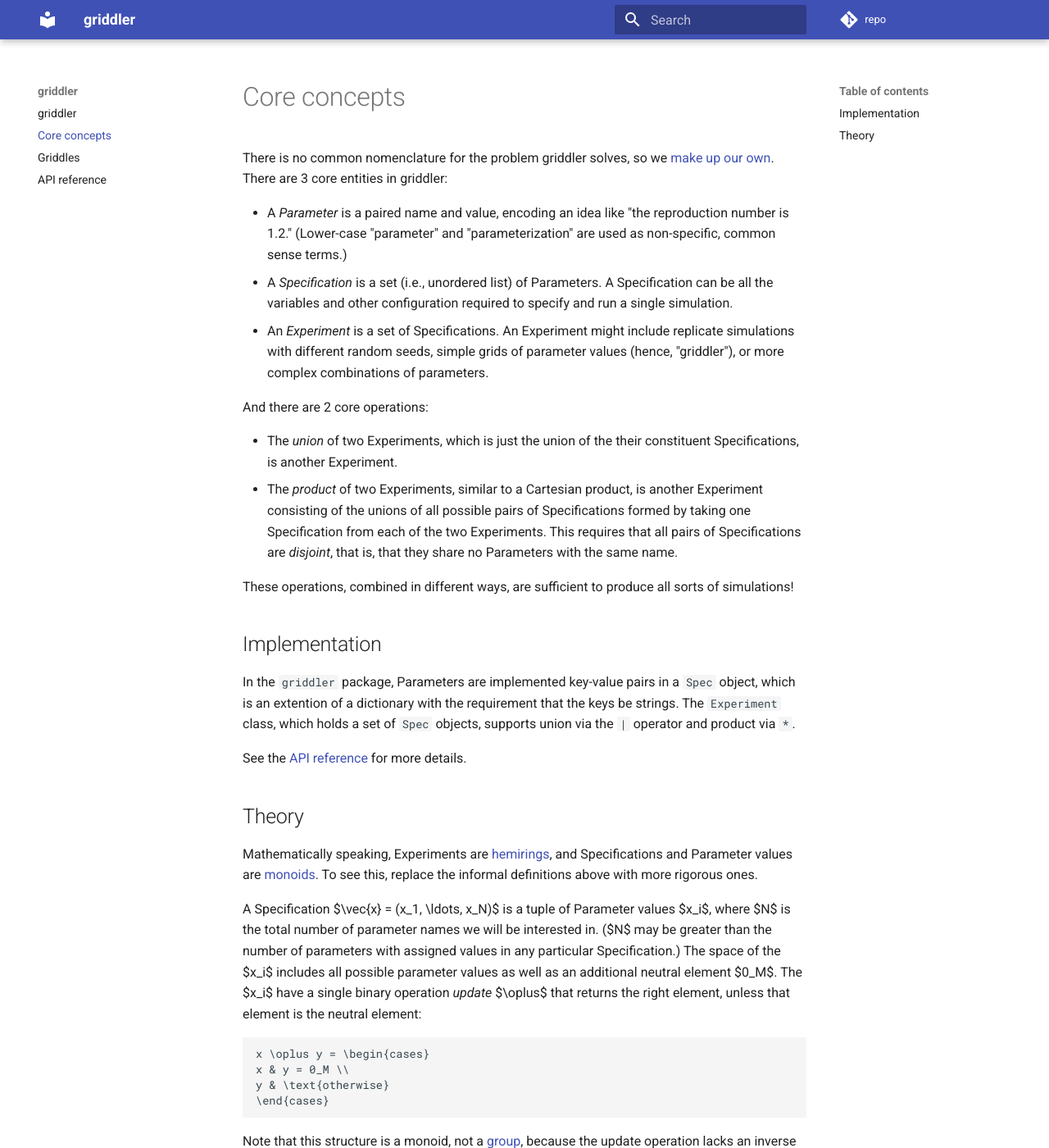
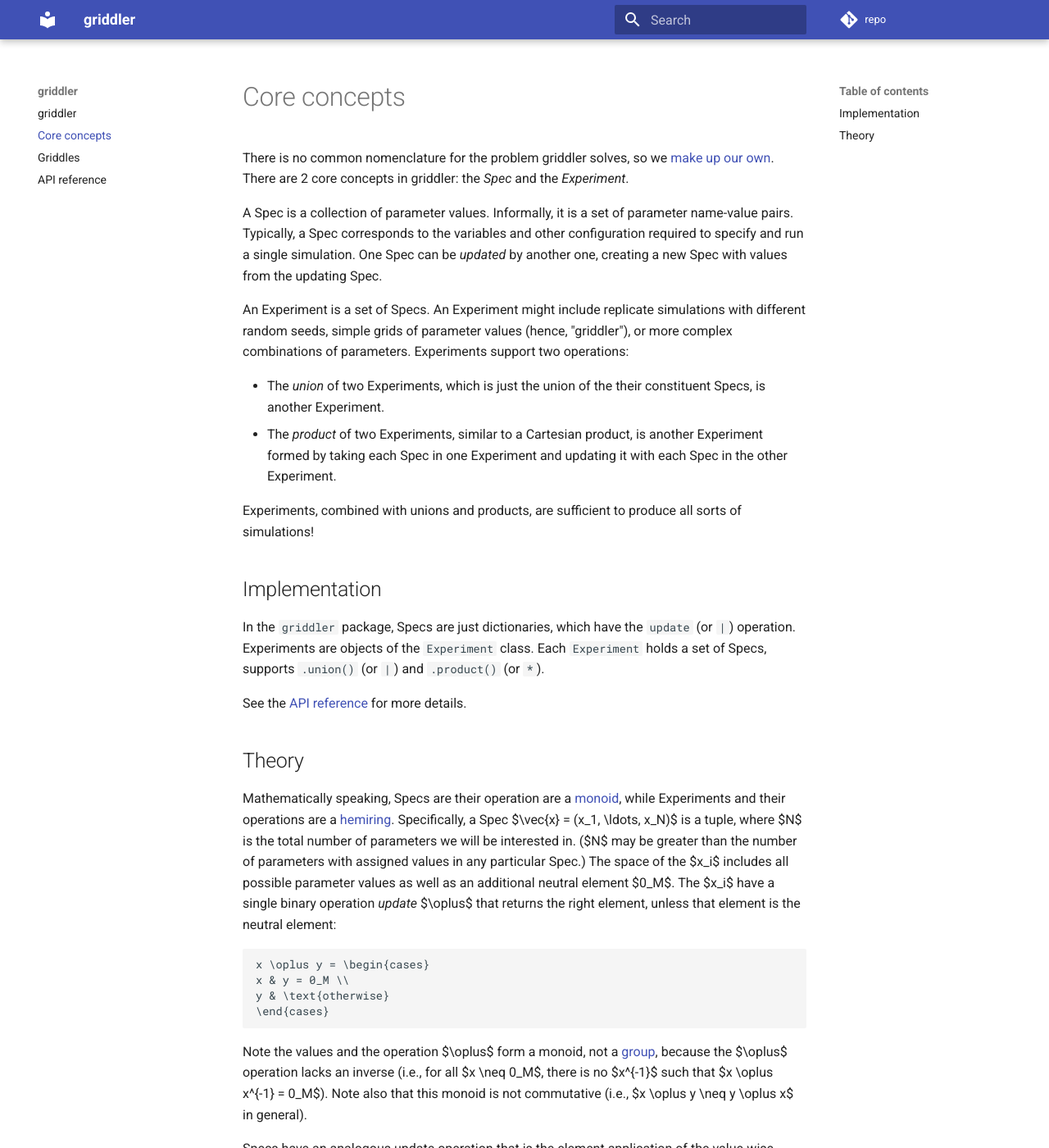
Before and after one commit to CDCgov/pygriddler, an MkDocs documentation site: the page built from docs/core_concepts.md, in a window 1280 px wide and 1400 px high. Shown: the whole window at 82% size. Built offline with MkDocs 1.6.1 and Material for MkDocs 9.7.7, drawn with Linux system fonts in a browser that asks for light colours; comment, search, counter and statistics services are not loaded; some of the changed text lies outside the part shown.

Commit message:
Remove Parameter layer

````diff
--- a/docs/core_concepts.md
+++ b/docs/core_concepts.md
@@ -1,29 +1,25 @@
 # Core concepts
 
-There is no common nomenclature for the problem griddler solves, so we [make up our own](https://xkcd.com/927/). There are 3 core entities in griddler:
+There is no common nomenclature for the problem griddler solves, so we [make up our own](https://xkcd.com/927/). There are 2 core concepts in griddler: the _Spec_ and the _Experiment_.
 
-- A _Parameter_ is a paired name and value, encoding an idea like "the reproduction number is 1.2." (Lower-case "parameter" and "parameterization" are used as non-specific, common sense terms.)
-- A _Specification_ is a set (i.e., unordered list) of Parameters. A Specification can be all the variables and other configuration required to specify and run a single simulation.
-- An _Experiment_ is a set of Specifications. An Experiment might include replicate simulations with different random seeds, simple grids of parameter values (hence, "griddler"), or more complex combinations of parameters.
+A Spec is a collection of parameter values. Informally, it is a set of parameter name-value pairs. Typically, a Spec corresponds to the variables and other configuration required to specify and run a single simulation. One Spec can be _updated_ by another one, creating a new Spec with values from the updating Spec.
 
-And there are 2 core operations:
+An Experiment is a set of Specs. An Experiment might include replicate simulations with different random seeds, simple grids of parameter values (hence, "griddler"), or more complex combinations of parameters. Experiments support two operations:
 
-- The _union_ of two Experiments, which is just the union of the their constituent Specifications, is another Experiment.
-- The _product_ of two Experiments, similar to a Cartesian product, is another Experiment consisting of the unions of all possible pairs of Specifications formed by taking one Specification from each of the two Experiments. This requires that all pairs of Specifications are _disjoint_, that is, that they share no Parameters with the same name.
+- The _union_ of two Experiments, which is just the union of the their constituent Specs, is another Experiment.
+- The _product_ of two Experiments, similar to a Cartesian product, is another Experiment formed by taking each Spec in one Experiment and updating it with each Spec in the other Experiment.
 
-These operations, combined in different ways, are sufficient to produce all sorts of simulations!
+Experiments, combined with unions and products, are sufficient to produce all sorts of simulations!
 
 ## Implementation
 
-In the `griddler` package, Parameters are implemented key-value pairs in a `Spec` object, which is an extention of a dictionary with the requirement that the keys be strings. The `Experiment` class, which holds a set of `Spec` objects, supports union via the `|` operator and product via `*`.
+In the `griddler` package, Specs are just dictionaries, which have the `update` (or `|`) operation. Experiments are objects of the `Experiment` class. Each `Experiment` holds a set of Specs, supports `.union()` (or `|`) and `.product()` (or `*`).
 
 See the [API reference](api.md) for more details.
 
 ## Theory
 
-Mathematically speaking, Experiments are [hemirings](https://en.wikipedia.org/wiki/Semiring#Generalizations), and Specifications and Parameter values are [monoids](https://en.wikipedia.org/wiki/Monoid). To see this, replace the informal definitions above with more rigorous ones.
-
-A Specification $\vec{x} = (x_1, \ldots, x_N)$ is a tuple of Parameter values $x_i$, where $N$ is the total number of parameter names we will be interested in. ($N$ may be greater than the number of parameters with assigned values in any particular Specification.) The space of the $x_i$ includes all possible parameter values as well as an additional neutral element $0_M$. The $x_i$ have a single binary operation _update_ $\oplus$ that returns the right element, unless that element is the neutral element:
+Mathematically speaking, Specs are their operation are a [monoid](https://en.wikipedia.org/wiki/Monoid), while Experiments and their operations are a [hemiring](https://en.wikipedia.org/wiki/Semiring#Generalizations). Specifically, a Spec $\vec{x} = (x_1, \ldots, x_N)$ is a tuple, where $N$ is the total number of parameters we will be interested in. ($N$ may be greater than the number of parameters with assigned values in any particular Spec.) The space of the $x_i$ includes all possible parameter values as well as an additional neutral element $0_M$. The $x_i$ have a single binary operation _update_ $\oplus$ that returns the right element, unless that element is the neutral element:
 
 ```math
 x \oplus y = \begin{cases}
@@ -32,22 +28,20 @@ y & \text{otherwise}
 \end{cases}
 ```
 
-Note that this structure is a monoid, not a [group](<https://en.wikipedia.org/wiki/Group_(mathematics)>), because the update operation lacks an inverse (i.e., for all $x \neq 0_M$, there is no $x^{-1}$ such that $x \oplus x^{-1} = 0_M$). Note also that this monoid is not commutative (i.e., $x \oplus y \neq y \oplus x$ in general).
+Note the values and the operation $\oplus$ form a monoid, not a [group](<https://en.wikipedia.org/wiki/Group_(mathematics)>), because the $\oplus$ operation lacks an inverse (i.e., for all $x \neq 0_M$, there is no $x^{-1}$ such that $x \oplus x^{-1} = 0_M$). Note also that this monoid is not commutative (i.e., $x \oplus y \neq y \oplus x$ in general).
 
-Specifications have an analogous, elementwise "update" operation, and are therefore also a monoid:
+Specs have an analogous update operation that is the element application of the value-wise update operation:
 
 ```math
 \vec{x} \oplus \vec{y} = (x_1 \oplus y_1, \ldots, x_N \oplus y_N)
 ```
 
-In the Python implementation, Specifications are implemented as dictionaries:
+Thus, Specs and their $\oplus$ operator also form a monoid.
 
-- Specifications are indexed by parameter names rather than integers $i$ to index the values.
-- The neutral element $0_M$ is represented by the absence of that key from the dictionary.
-- The Specification's update $\oplus$ operation is implemented by the dictionary's [`update`](https://docs.python.org/3/library/stdtypes.html#dict.update) method, which is also written `|`.
+In the Python implementation, Specs are implemented as dictionaries. Dictionaries are indexed by parameter names rather than integers $i$ to index the values, and the neutral element $0_M$ is represented by the absence of that key from the dictionary.
 
-An Experiment is a set of Specifications, equipped with two operations: _union_ $\cup$, which is the union of the sets of Specifications, and _product_ $\otimes$, analogous to Cartesian product. For two experiments $X$ and $Y$, define $X \otimes Y = \{\vec{x} \oplus \vec{y} : \vec{x} \in X, \vec{y} \in Y\}$.
+An Experiment is a set of Specs, equipped with two operations: _union_ $\cap$, which is just the union of the sets of Specs, and _product_ $\otimes$, analogous to Cartesian product. For two experiments $X$ and $Y$, define $X \otimes Y = \{\vec{x} \oplus \vec{y} : \vec{x} \in X, \vec{y} \in Y\}$.
 
-This structure is a hemiring. Union $\cup$ is a commutative monoid, whose identity element is the empty Experiment $\varnothing$. Product $\otimes$ is a semigroup: it is associative but has no identity element. (Experiments do not form a semiring because of this absence of an identity element for the product operation.)
+Experiments and their operations form a hemiring. Union $\cap$ is a commutative monoid, whose identity element is the empty Experiment $\varnothing$. Product $\otimes$ is a semigroup: it is associative but has no identity element. (Experiments do not form a semiring because of this absence of an identity element for the product operation.)
 
 Note that, similar to a ring, product $\otimes$ is commutative, and product with the union identity always returns that identity: $X \otimes \varnothing = \varnothing$ for any Experiment $X$.
--- a/griddler/__init__.py
+++ b/griddler/__init__.py
@@ -1,7 +1,7 @@
-__all__ = ["Spec", "Experiment", "parse"]
+__all__ = ["Experiment", "parse"]
 
 import griddler.schemas.v04
-from griddler.core import Experiment, Spec
+from griddler.core import Experiment
 
 
 def parse(griddle: dict) -> Experiment:
````
Also changed, not shown: docs/griddles.md (+7 -7 lines), 4 other files.
